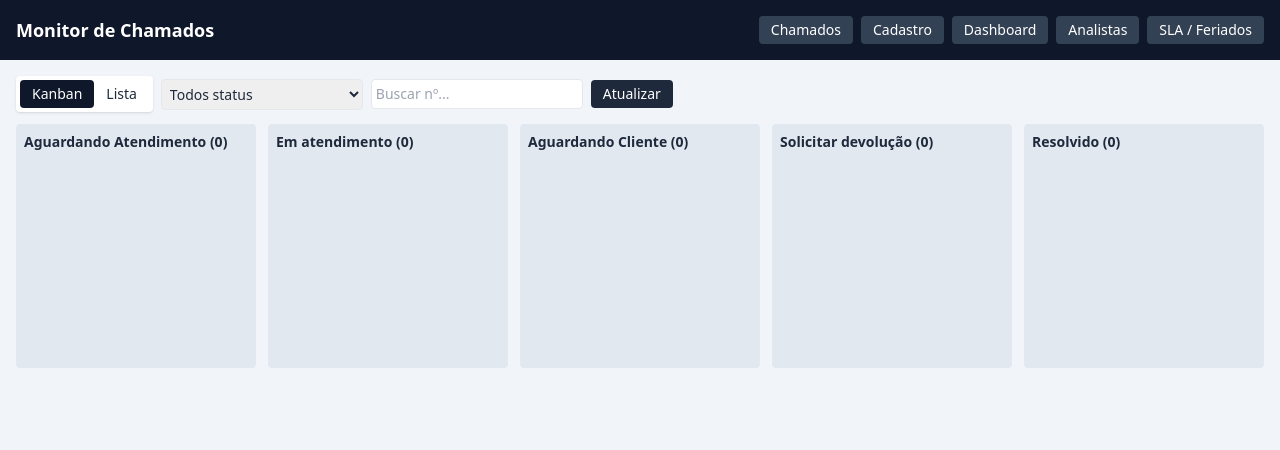
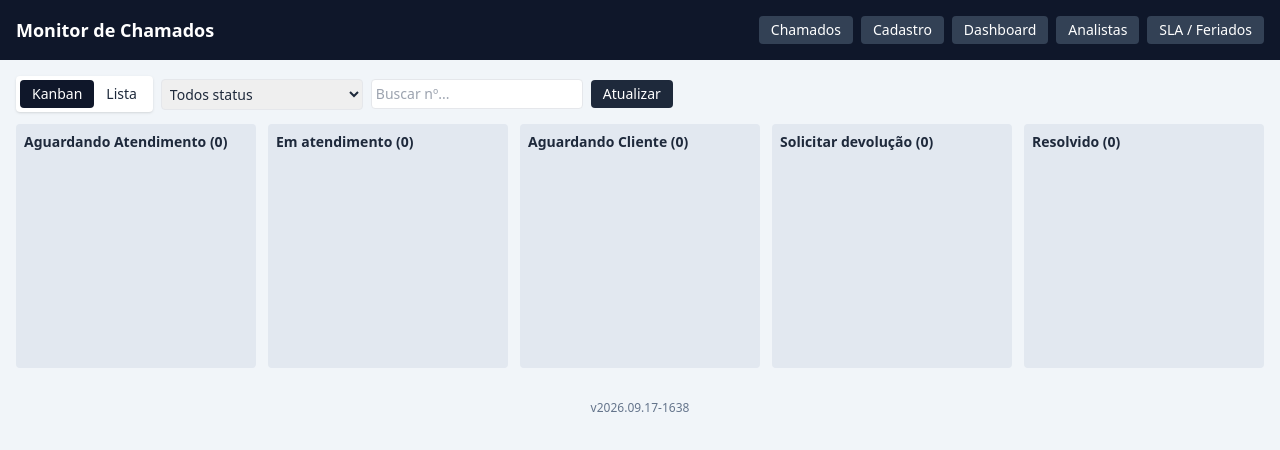
Before and after one commit to leandrosilwa-stack/monitor, a plain HTML site: page index.html in a window 1280 px wide. Drawn offline with nearby package versions, Linux system fonts and the light colour scheme; no server answers.

Commit message:
Add files via upload

```diff
--- a/index.html
+++ b/index.html
@@ -124,6 +124,7 @@
     </div>
   </section>
 </main>
+<footer class="text-center text-xs text-slate-500 py-4"><span id="appVersion">v2026.09.17-1638</span></footer>
 <script src="app.js"></script>
 </body>
 </html>
```
